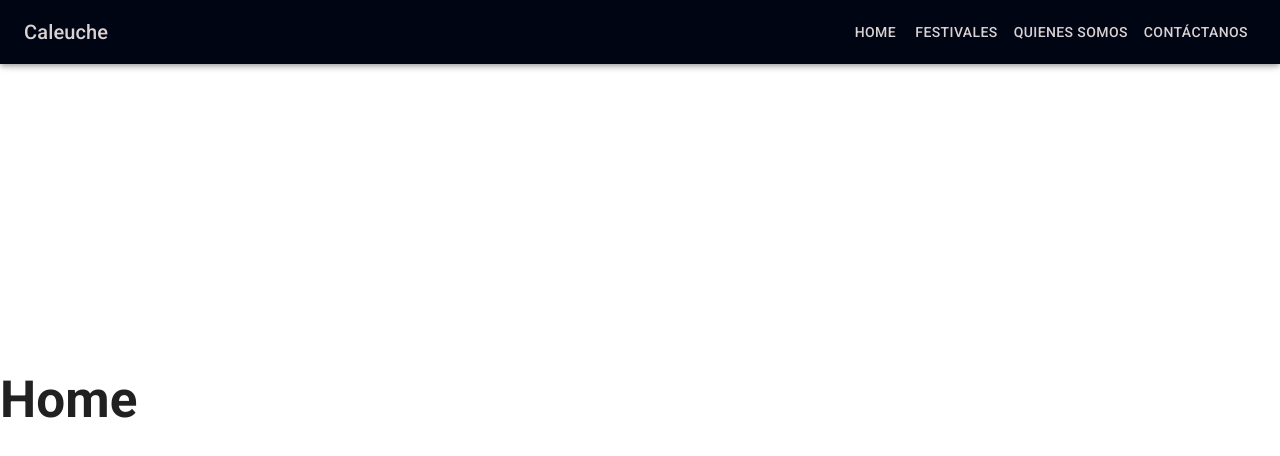
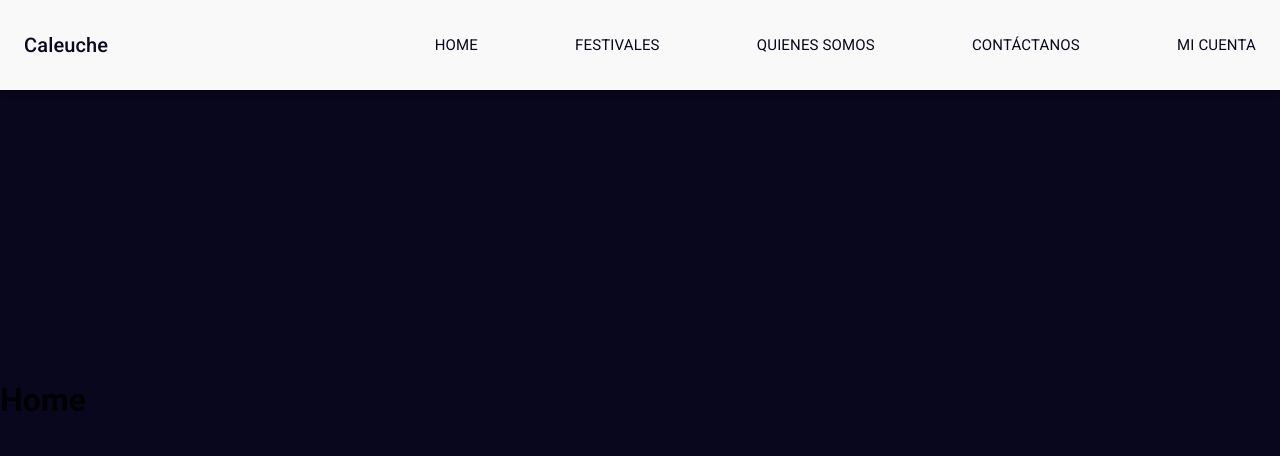
Before and after one commit to Pj85rC/CaleucheMT, a React (Vite) app: page / in a window 1280 px wide. Shown: the top 456 px of the page. Built offline with nearby package versions, Linux system fonts and the light colour scheme.

Commit message:
[C5] Definir Estilos Globales
[C6] Fondo global (Background Color)

[C7] Estilo Navbar

[C14] Drawer para Menú Mobile

```diff
--- a/src/index.css
+++ b/src/index.css
@@ -1,69 +1,18 @@
-:root {
-  font-family: Inter, system-ui, Avenir, Helvetica, Arial, sans-serif;
-  line-height: 1.5;
-  font-weight: 400;
-
-  color-scheme: light dark;
-  color: rgba(255, 255, 255, 0.87);
-  background-color: #242424;
-
-  font-synthesis: none;
-  text-rendering: optimizeLegibility;
-  -webkit-font-smoothing: antialiased;
-  -moz-osx-font-smoothing: grayscale;
-  -webkit-text-size-adjust: 100%;
-}
-
-a {
-  font-weight: 500;
-  color: #646cff;
-  text-decoration: inherit;
-}
-a:hover {
-  color: #535bf2;
-}
-
 body {
   margin: 0;
   display: flex;
   place-items: center;
   min-width: 320px;
   min-height: 100vh;
+  background-color: #09071D !important;
 }
 
-h1 {
-  font-size: 3.2em;
-  line-height: 1.1;
+a {
+  color: #09071D;
+  text-decoration: none;
+  font-size: 18px;
 }
 
-button {
-  border-radius: 8px;
-  border: 1px solid transparent;
-  padding: 0.6em 1.2em;
-  font-size: 1em;
-  font-weight: 500;
-  font-family: inherit;
-  background-color: #1a1a1a;
-  cursor: pointer;
-  transition: border-color 0.25s;
+.myStack {
+  justify-content: space-between;
 }
-button:hover {
-  border-color: #646cff;
-}
-button:focus,
-button:focus-visible {
-  outline: 4px auto -webkit-focus-ring-color;
-}
-
-@media (prefers-color-scheme: light) {
-  :root {
-    color: #213547;
-    background-color: #ffffff;
-  }
-  a:hover {
-    color: #747bff;
-  }
-  button {
-    background-color: #f9f9f9;
-  }
-}
--- a/src/layout/Content.jsx
+++ b/src/layout/Content.jsx
@@ -7,6 +7,8 @@ import { Contactanos } from "../views/Contactanos";
 import { PerfilUsuario } from "../views/PerfilUsuario";
 import { Festivales } from "../views/Festivales";
 import { DetalleFestivales } from "../views/DetalleFestivales";
+
+
 
 export const Content = () => {
     return (
--- a/src/layout/Layout.jsx
+++ b/src/layout/Layout.jsx
@@ -1,10 +1,42 @@
-import { Content } from './Content';
-import Navbar from './Navbar';
+import { Content } from "./Content";
+import Navbar from "./Navbar";
+import Home from "@mui/icons-material/Home";
+import MailIcon from "@mui/icons-material/Mail";
+import AccountCircle from "@mui/icons-material/AccountCircle";
+import MediaBluetoothOnIcon from "@mui/icons-material/MediaBluetoothOn";
+
+const navLinks = [
+  {
+    title: "HOME",
+    path: "/",
+    icon: <Home />,
+  },
+  {
+    title: "FESTIVALES",
+    path: "/festivales",
+    icon: <MediaBluetoothOnIcon />,
+  },
+  {
+    title: "QUIENES SOMOS",
+    path: "/quienesSomos",
+    icon: <Home />,
+  },
+  {
+    title: "CONTÁCTANOS",
+    path: "/contactanos",
+    icon: <MailIcon />,
+  },
+  {
+    title: "MI CUENTA",
+    path: "/login",
+    icon: <AccountCircle />,
+  },
+];
 
 const Layout = () => {
   return (
     <div>
-        <Navbar />
+      <Navbar navLinks={navLinks} />
       <Content />
     </div>
   );
--- /dev/null
+++ b/src/layout/NavDrawer.jsx
@@ -0,0 +1,27 @@
+import {
+  Box,
+  List,
+  ListItem,
+  ListItemButton,
+  ListItemIcon,
+  ListItemText,
+} from "@mui/material";
+
+export const NavDrawer = ({ navLinks, NavLink, setOpen }) => {
+  return (
+    <Box sx={{ width: 250, bgcolor: "#F9F9F9" }}>
+      <nav>
+        <List>
+          {navLinks.map((i) => (
+            <ListItem disablePadding key={i.title}>
+              <ListItemButton component={NavLink} to={i.path} onClick={() => setOpen(false)}>
+                <ListItemIcon>{i.icon}</ListItemIcon>
+                <ListItemText primary={i.title} />
+              </ListItemButton>
+            </ListItem>
+          ))}
+        </List>
+      </nav>
+    </Box>
+  );
+};
--- a/src/layout/Navbar.jsx
+++ b/src/layout/Navbar.jsx
@@ -1,27 +1,118 @@
-import { AppBar, Button, Toolbar, Typography } from "@mui/material";
+import {
+  // Badge,
+  // Button,
+  AppBar,
+  Box,
+  Drawer,
+  Grid,
+  IconButton,
+  Stack,
+  Toolbar,
+  Typography,
+} from "@mui/material";
+import MenuIcon from "@mui/icons-material/Menu";
 import { NavLink } from "react-router-dom";
+import { useState } from "react";
+import { NavDrawer } from "./NavDrawer";
+import AccountCircle from "@mui/icons-material/AccountCircle";
 
-const Navbar = () => {
+const Navbar = ({ navLinks }) => {
+  const [open, setOpen] = useState(false);
+
   return (
-    <AppBar position="fixed">
-      <Toolbar>
-        <Typography variant="h6" component="div" sx={{ flexGrow: 1 }}>
+    <>
+      <AppBar
+        position="fixed"
+        color="transparent"
+        sx={{ backgroundColor: "#F9F9F9", color: "#09071D", height: "90px" }}
+      >
+        <Toolbar sx={{ height: "100%" }}>
+          <Grid container alignItems="center">
+            <Grid item xs={12} sm={3} md={4} alignItems="center" container>
+              <IconButton
+                color="#09071D"
+                size="large"
+                onClick={() => setOpen(true)}
+                sx={{ display: { sm: "none" } }}
+              >
+                <MenuIcon />
+              </IconButton>
+              <Typography
+                className="title"
+                variant="h6"
+                component={NavLink}
+                to="/"
+                sx={{ flexGrow: 1 }}
+              >
                 Caleuche
               </Typography>
-        <Button component={NavLink} to="/" color="inherit">
+            </Grid>
+
+            <Grid item xs={0} sm={9} md={8}>
+              <Stack
+                className="myStack"
+                direction="row"
+                sx={{ display: { xs: "none", sm: "flex" } }}
+              >
+                {navLinks.map((i) => {
+                  const IconComponent =
+                    i.icon === "AccountCircle" ? AccountCircle : null;
+                  return (
+                    <Box
+                      key={i.title}
+                      component={NavLink}
+                      to={i.path}
+                      sx={{
+                        fontSize: {
+                          sm: "11px",
+                          md: "15px",
+                        },
+                      }}
+                    >
+                      {IconComponent && <IconComponent />}
+                      {i.title}
+                    </Box>
+                  );
+                })}
+              </Stack>
+            </Grid>
+          </Grid>
+
+          {/* <Link component={NavLink} to="/" color="inherit">
             Home
-        </Button>
-        <Button component={NavLink} to="/festivales" color="inherit">
+          </Link>
+          <Link component={NavLink} to="/festivales">
             Festivales
-        </Button>
-        <Button component={NavLink} to="/quienesSomos" color="inherit">
+          </Link>
+          <Link component={NavLink} to="/quienesSomos">
             Quienes Somos
-        </Button>
-        <Button component={NavLink} to="/contactanos" color="inherit">
+          </Link>
+          <Link component={NavLink} to="/contactanos">
             Contáctanos
-        </Button>
+          </Link>
+          <IconButton color="#09071D">
+
+            <MailIcon /> */}
+
+          {/* </IconButton>
+          <IconButton color="#09071D">
+            <NotificationsIcon />
+          </IconButton>
+          <IconButton color="#09071D">
+            <AccountCircle />
+          </IconButton> */}
         </Toolbar>
       </AppBar>
+
+      <Drawer
+        open={open}
+        anchor="left"
+        onClose={() => setOpen(false)}
+        sx={{ display: { xs: "flex", sm: "none" } }}
+      >
+        <NavDrawer navLinks={navLinks} NavLink={NavLink} setOpen={setOpen} />
+      </Drawer>
+    </>
   );
 };
 
--- a/src/main.jsx
+++ b/src/main.jsx
@@ -17,8 +17,11 @@ import { FestivalContextProvider } from "./context/FestivalContext.jsx";
 const theme = createTheme({
   palette: {
     primary: {
-      main: "#000514", // Color primario
+      main: "#09071D", // Color primario
       contrastText: "#dad2d2",
+    },
+    background: {
+      default: "#09071D",
     },
   },
 });
```
Also changed, not shown: 1 other file (tests, documents, lock files or other folders). Lines whose indentation alone changed are shown as unchanged.
